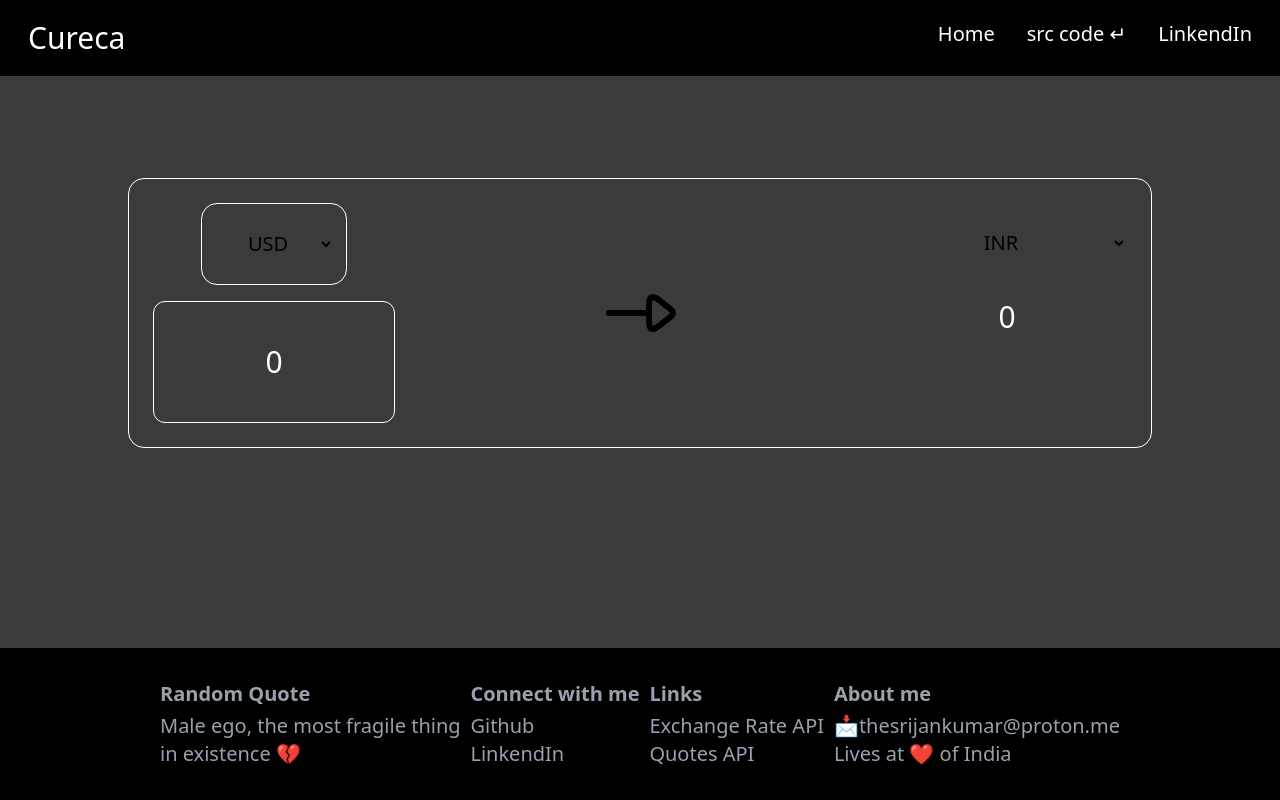
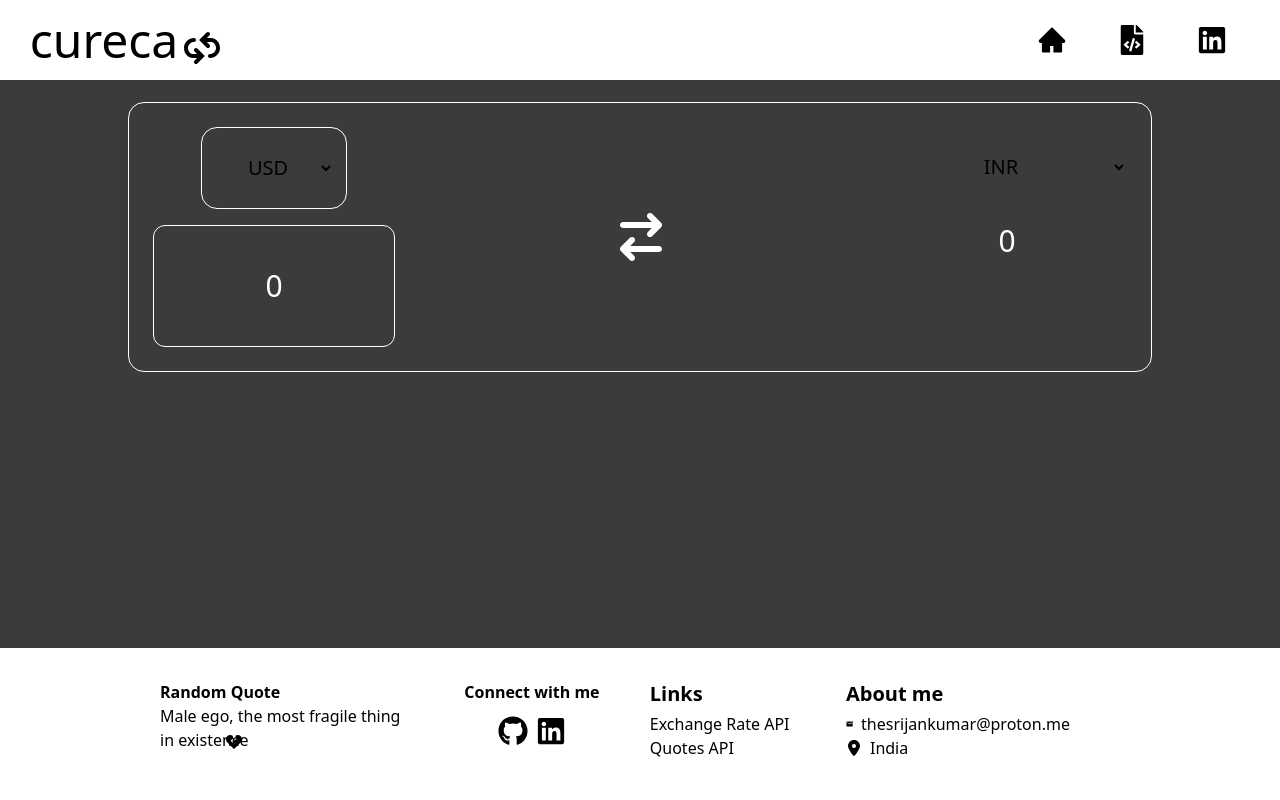
Before and after one commit to thesrijankumar/Cureca, a React (Vite) app: page / in a window 1280 px wide. Built offline with nearby package versions, Linux system fonts and the light colour scheme; no server answers.

Commit message:
change color and add dark light mode color

```diff
--- a/index.html
+++ b/index.html
@@ -2,9 +2,9 @@
 <html lang="en">
   <head>
     <meta charset="UTF-8" />
-    <link rel="icon" type="image/svg+xml" href="/vite.svg" />
+    <link rel="shortcut icon" href="favicon.ico" type="image/x-icon">
     <meta name="viewport" content="width=device-width, initial-scale=1.0" />
-    <title>Cureca</title>
+    <title>cureca</title>
   </head>
   <body>
     <div id="root"></div>
--- a/package.json
+++ b/package.json
@@ -15,6 +15,7 @@
     "dotenv": "^16.5.0",
     "react": "^19.0.0",
     "react-dom": "^19.0.0",
+    "react-icons": "^5.5.0",
     "react-router": "^7.5.1",
     "tailwindcss": "^4.1.4"
   },
@@ -22,7 +23,7 @@
     "@eslint/js": "^9.22.0",
     "@types/react": "^19.0.10",
     "@types/react-dom": "^19.0.4",
-    "@vitejs/plugin-react": "^4.3.4",
+    "@vitejs/plugin-react": "^4.4.1",
     "eslint": "^9.22.0",
     "eslint-plugin-react-hooks": "^5.2.0",
     "eslint-plugin-react-refresh": "^0.4.19",
--- a/src/Components/Footer.jsx
+++ b/src/Components/Footer.jsx
@@ -1,39 +1,43 @@
 import React from "react";
+import { IoMdMailUnread } from "react-icons/io";
+import { FaLocationDot } from "react-icons/fa6";
+import { FaGithub } from "react-icons/fa";
+import { FaLinkedin } from "react-icons/fa";
+import { FaHeartBroken } from "react-icons/fa";
 
 const Footer = () => {
     return(
         <>
-            <div className="bottom-0 justify-between px-40 text-xl w-[100%] py-8 flex absolute text-gray-400 bg-black">
-                <div>
-                    <h2 className="text-xl mb-1 font-bold">Random Quote</h2>
-                    <h3>Male ego, the most fragile thing</h3>
-                    <h3>in existence 💔</h3>
+            <div className="bottom-0 justify-between px-40 w-[100%] py-8 flex absolute dark:text-white dark:bg-[#212121] bg-white text-black ">
+
+
+                <div className=" w-70 h-22 relative flex flex-col cursor-default ">
+                    <h3 className="font-bold" >Random Quote</h3>
+                    <p className="font-light flex ">Male ego, the most fragile thing in existence <span className=" relative my-7.5 right-48"> <FaHeartBroken /> </span> </p>
                 </div>
-                <ul>
-                    <li className="text-xl mb-1 font-bold">Connect with me</li>
-                    <a href="https://github.com/thesrijankumar">
-                        <li className="cursor-pointer">Github</li>
-                    </a>
-                    <a href="https://www.linkedin.com/in/thesrijankumar/">
-                        <li className="cursor-pointer">LinkendIn</li>
-                    </a>
-                </ul>
-                <ul>
-                    <li className="text-xl mb-1 font-bold">Links</li>
-                    <a href="https://exchangeratesapi.io">
-                        <li className="cursor-pointer">Exchange Rate API</li>
-                    </a>
-                    <a href="#">
-                        <li className="cursor-pointer">Quotes API</li>
-                    </a>
-                </ul>
-                <ul>
-                    <li className="text-xl mb-1 font-bold">About me</li>
-                    <li className="cursor-text">📩thesrijankumar@proton.me</li>
-                    <a href="https://maps.app.goo.gl/hvSjrfwP32nksNaZA">
-                        <li className="cursor-pointer">Lives at ❤️ of India</li>
-                    </a>
-                </ul>
+
+                <div className=" w-50 h-22 relative flex flex-col gap-3  items-center ">
+                    <h3 className="font-bold flex flex-col  " >Connect with me</h3>
+                    <div className="relative flex text-3xl gap-2  ">
+                    <a href="https://github.com/thesrijankumar flex text-3xl"> <FaGithub /> </a>
+                    <a href="https://www.linkedin.com/in/thesrijankumar/"> <FaLinkedin /> </a>
+                    </div>
+
+                </div>
+
+                <div className=" w-55 relative flex flex-col items-start px-5">
+                    <h3  className="text-xl mb-1 font-semibold"> Links</h3>
+                    <a href="https://exchangeratesapi.io"> Exchange Rate API</a>
+                    <a href="#">Quotes API</a>
+                </div>
+
+                <div className="h-22 w-70 flex flex-col">
+
+                    <div className=" relative"><h3 className="text-xl mb-1 font-semibold "> About me</h3></div>
+                    <div  className="w-56 "><a href="mailto:thesrijankumar@proton.me" className="items-center"> <span className="flex items-center right-2 gap-2"> <IoMdMailUnread /> thesrijankumar@proton.me</span></a></div>
+                    <div  className="w-56 "><a href="https://maps.app.goo.gl/hvSjrfwP32nksNaZA" className="items-center"> <span className="flex items-center right-2 gap-2"> <FaLocationDot /> India</span></a></div>
+                </div>
+
             </div>
         </>
     )
--- a/src/Components/Header.jsx
+++ b/src/Components/Header.jsx
@@ -1,24 +1,29 @@
 import React from "react";
 import { Link } from "react-router";
+import { FaFileCode } from "react-icons/fa";
+import { AiFillHome } from "react-icons/ai";
+import { FaLinkedin } from "react-icons/fa";
+import { TiArrowRepeat } from "react-icons/ti";
 
 const Header = () => {
     return(
         <>
-            <div className="flex justify-between px-7 text-white bg-black py-5">
-                <Link to = '/'>
-                    <h1 className="text-3xl">Cureca</h1>
-                </Link>
-                <ul className="flex text-xl gap-8">
-                    <Link to = '/'>
-                        <li> Home </li>
-                    </Link>
-                    <a href="https://github.com/thesrijankumar/currencyExchange">
-                        <li> src code ↵ </li>
-                    </a>
-                    <a href="https://www.linkedin.com/in/thesrijankumar/">
-                        <li> LinkendIn </li>
-                    </a>
-                </ul>
+
+            <div className="flex justify-between px-7 text-black bg-white dark:text-white dark:bg-[#212121]  w-[100%] h-20  fixed top-0">
+                <Link to = '/'> <h1 className="text-5xl weight- w-50 h-[100%] relative flex justify-center items-center  ">cureca <span className=" mt-4"> <TiArrowRepeat /> </span></h1> </Link>
+
+               <div className=" h-[100%] w-60 flex relative list-none text-3xl items-center justify-around ">
+               <Link to = '/' className="hover:dark:bg-white hover:dark:text-black hover:bg-black hover:text-white rounded-md  transition duration-500 ease-in-out p-2"> <li> <AiFillHome /> </li> </Link>
+               <a href="https://github.com/thesrijankumar/currencyExchange " className="hover:dark:bg-white hover:dark:text-black hover:bg-black hover:text-white rounded-md  transition duration-500 ease-in-out p-2"> <span> <FaFileCode /> </span> </a>
+               <a href="https://www.linkedin.com/in/thesrijankumar/"  className="hover:dark:bg-white  hover:dark:text-black hover:bg-black hover:text-white rounded-md  transition duration-500 ease-in-out p-2"> <span> <FaLinkedin /> </span> </a>
+
+
+               </div>
+
+
+
+
+
             </div>
         </>
     )
--- a/src/Components/Home.jsx
+++ b/src/Components/Home.jsx
@@ -1,5 +1,6 @@
 import axios from "axios";
 import React, { useEffect, useState } from "react";
+import { FaArrowRightArrowLeft } from "react-icons/fa6";
 
 function Home() {
 
@@ -63,12 +64,9 @@ function Home() {
                     </div>
                 </div>
 
-                <div className="m-[auto]">
-                    <svg xmlns="http://www.w3.org/2000/svg" viewBox="0 0 24 24" width="96" height="96" color="#000000" fill="none">
-                        <path d="M14 12L4 12" stroke="currentColor" stroke-width="1.5" stroke-linecap="round" stroke-linejoin="round" />
-                        <path d="M18.5859 13.6026L17.6194 14.3639C16.0536 15.5974 15.2707 16.2141 14.6354 15.9328C14 15.6515 14 14.6881 14 12.7613L14 11.2387C14 9.31191 14 8.34853 14.6354 8.06721C15.2707 7.7859 16.0536 8.40264 17.6194 9.63612L18.5858 10.3974C19.5286 11.1401 20 11.5115 20 12C20 12.4885 19.5286 12.8599 18.5859 13.6026Z" stroke="currentColor" stroke-width="1.5" stroke-linecap="round" stroke-linejoin="round" />
-                    </svg>
-                </div>
+
+                <div className=" m-[auto] text-5xl"><FaArrowRightArrowLeft /></div>
+
 
                 <div id="to-box">
                     <div id="currency-selector-here">
--- a/vite.config.js
+++ b/vite.config.js
@@ -5,5 +5,9 @@ import tailwindcss from '@tailwindcss/vite'
 export default defineConfig(({ mode }) => {
   return {
     plugins: [react(), tailwindcss()],
+    server: {
+      host: true,
+      port: 5173,
+    },
   }
 })
```
Also changed, not shown: 2 other files (tests, documents, lock files or other folders).
